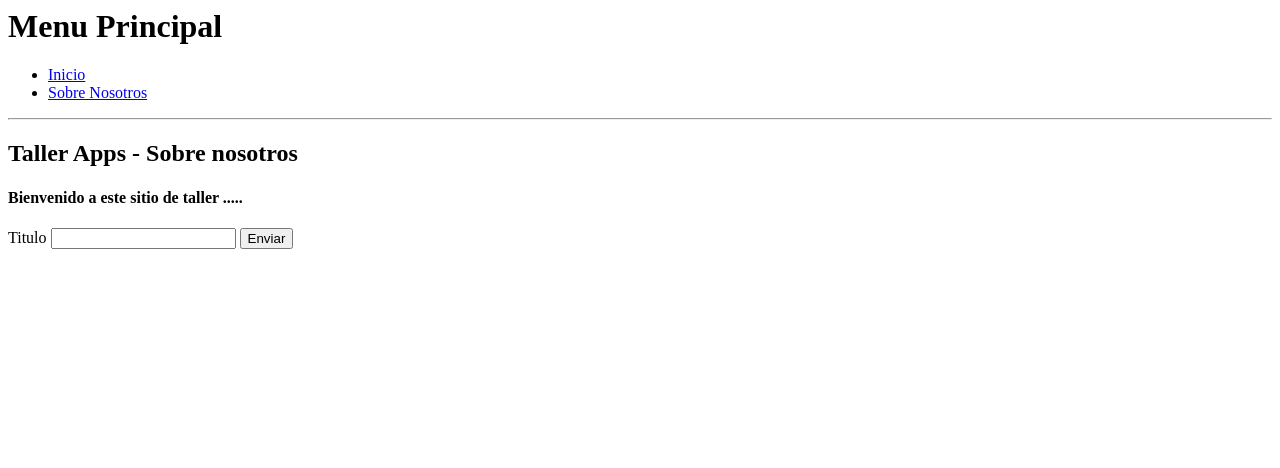
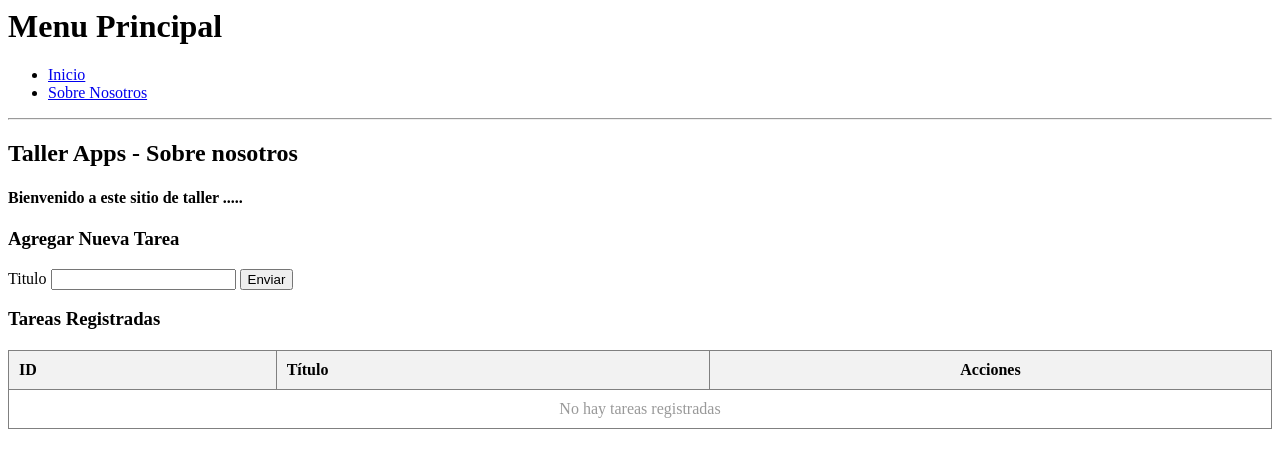
Before and after one commit to XIAC/tallersappsflask, a Flask app: page /sobrenosotros in a window 1280 px wide. Shown: the top 468 px of the page. Run offline with Flask 3, Linux system fonts and the light colour scheme.

Commit message:
Implementacion de mostrar registros de la tabla

```diff
--- a/routes.py
+++ b/routes.py
@@ -16,10 +16,11 @@ def sobrenosotros():
                 db.session.add(nueva_tarea)
                 db.session.commit()
                 print('se envio correctamente', formulario.titulo.data)
-                return render_template('sobrenosotros.html',
-                                       form = formulario,
-                                       titulo = formulario.titulo.data)
-        return render_template('sobrenosotros.html', form = formulario)
+
+        tareas = Tarea.query.all()
+        return render_template('sobrenosotros.html',
+                               form = formulario,
+                               tareas = tareas)
 
 @app.route('/saludo')
 def saludo():
--- a/templates/sobrenosotros.html
+++ b/templates/sobrenosotros.html
@@ -4,14 +4,46 @@
 
 <h2>Taller Apps - Sobre nosotros</h2>
 <h4>Bienvenido a este sitio de taller .....</h4>
+
+<h3>Agregar Nueva Tarea</h3>
 <form action="/sobrenosotros" method="post">
     {{ form.csrf_token() }}
     {{ form.titulo.label }}
     {{ form.titulo }}
     {{ form.enviar }}
 </form>
-{% if titulo %}
-    <h2>{{ titulo }}</h2>
-{% endif %}
+
+<h3>Tareas Registradas</h3>
+<table border="1" style="width: 100%; margin-top: 20px; border-collapse: collapse;">
+    <thead style="background-color: #f2f2f2;">
+        <tr>
+            <th style="padding: 10px; text-align: left;">ID</th>
+            <th style="padding: 10px; text-align: left;">Título</th>
+            <th style="padding: 10px; text-align: center;">Acciones</th>
+        </tr>
+    </thead>
+    <tbody>
+        {% if tareas %}
+            {% for tarea in tareas %}
+            <tr style="border-bottom: 1px solid #ddd;">
+                <td style="padding: 10px;">{{ tarea.id }}</td>
+                <td style="padding: 10px;">{{ tarea.titulo }}</td>
+                <td style="padding: 10px; text-align: center;">
+                    <button style="background-color: #4CAF50; color: white; padding: 5px 10px; border: none; cursor: pointer; border-radius: 3px; margin-right: 5px;" title="Editar">
+                        ✏️
+                    </button>
+                    <button style="background-color: #f44336; color: white; padding: 5px 10px; border: none; cursor: pointer; border-radius: 3px;" title="Borrar">
+                        ✕
+                    </button>
+                </td>
+            </tr>
+            {% endfor %}
+        {% else %}
+            <tr>
+                <td colspan="3" style="padding: 10px; text-align: center; color: #999;">No hay tareas registradas</td>
+            </tr>
+        {% endif %}
+    </tbody>
+</table>
 
 {% endblock %}
```
Also changed, not shown: README.md (added).
